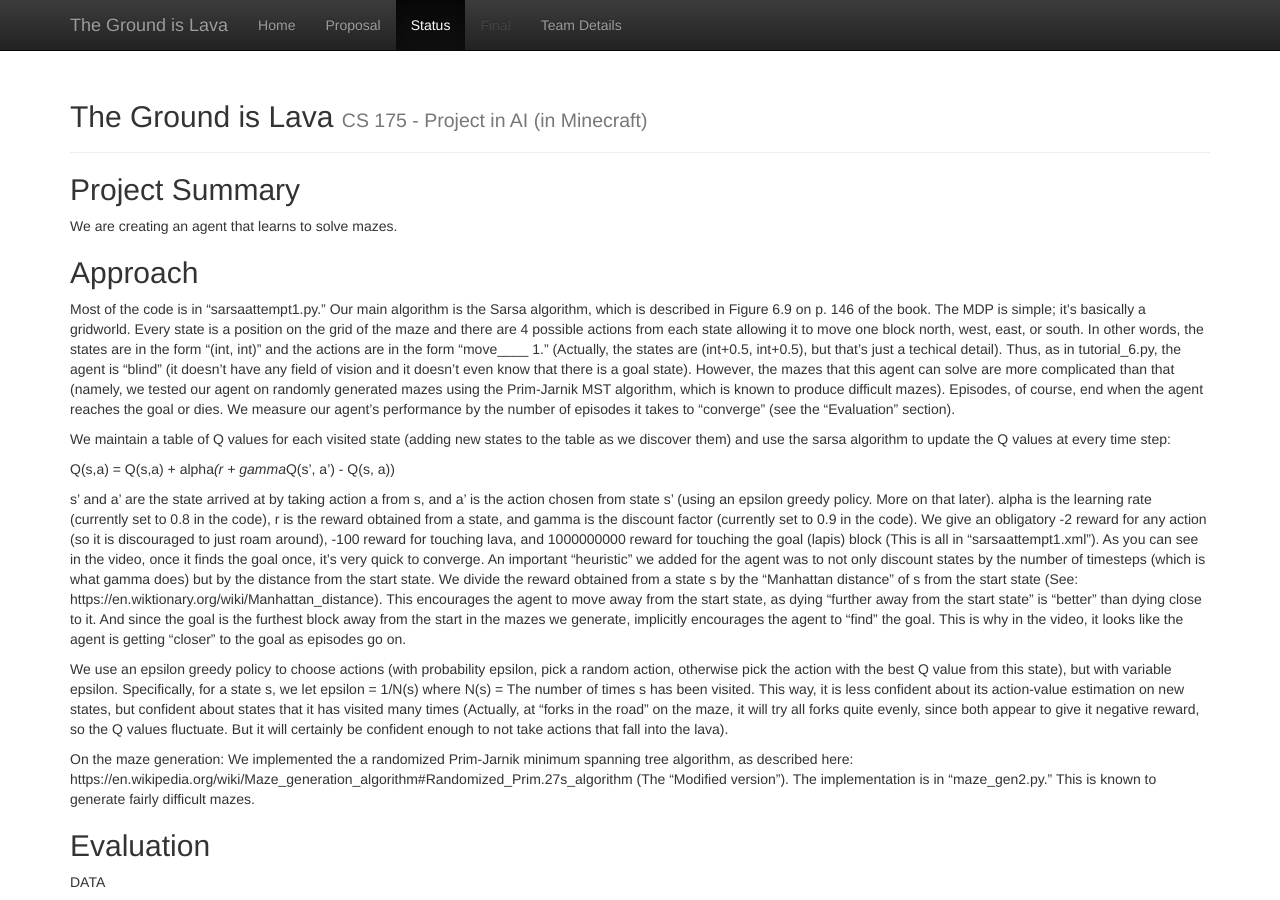
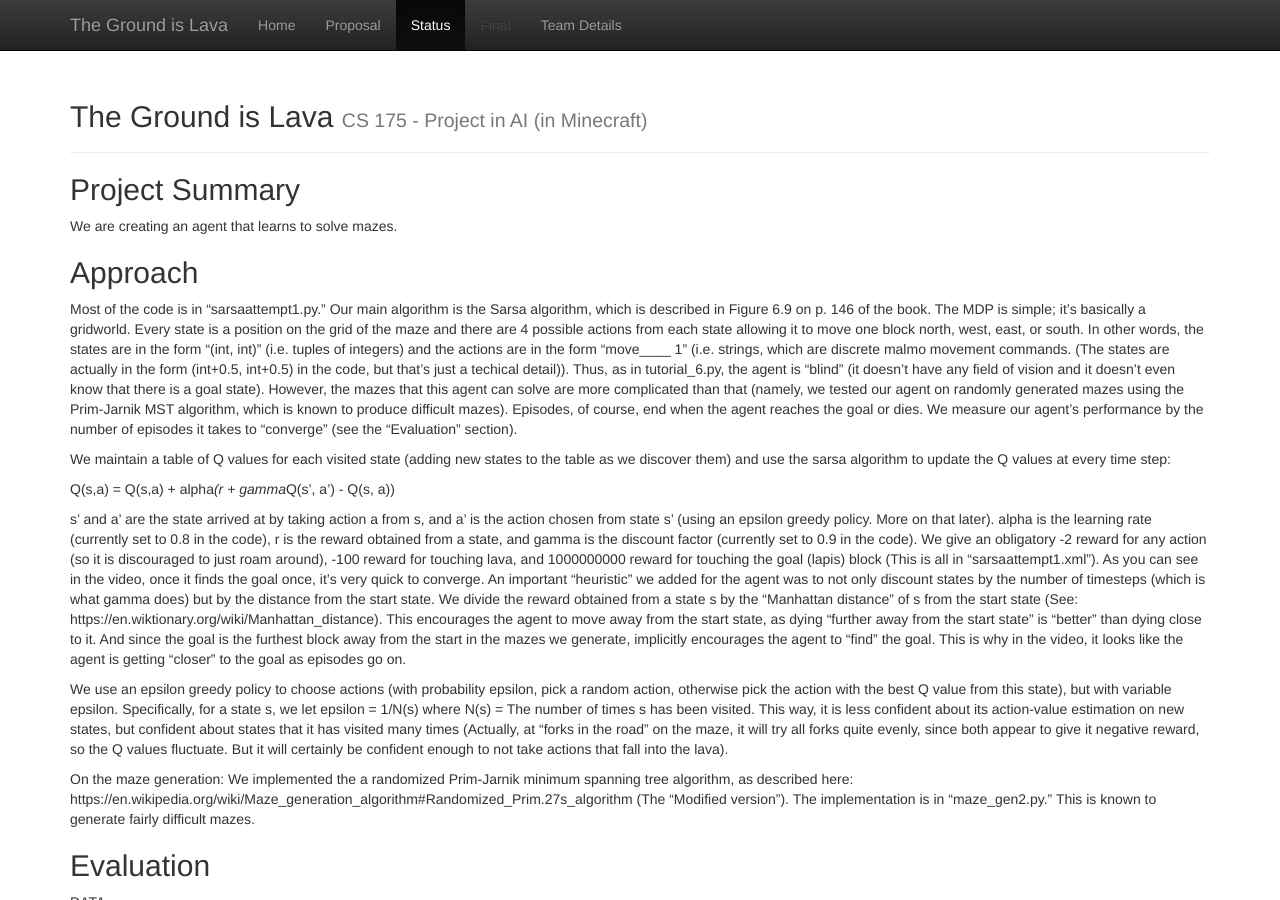
Before and after one commit to katmannn/The-Ground-is-Lava, a Jekyll site: the page built from docs/status.md, in a window 1280 px wide and 900 px high. Built offline with Jekyll 4.4.1, drawn with Linux system fonts in a browser that asks for light colours.

Commit message:
Update status.md

```diff
--- a/docs/status.md
+++ b/docs/status.md
@@ -6,7 +6,7 @@
 We are creating an agent that learns to solve mazes.
 
 ## Approach
-Most of the code is in "sarsaattempt1.py." Our main algorithm is the Sarsa algorithm, which is described in Figure 6.9 on p. 146 of the book. The MDP is simple; it's basically a gridworld. Every state is a position on the grid of the maze and there are 4 possible actions from each state allowing it to move one block north, west, east, or south. In other words, the states are in the form "(int, int)" and the actions are in the form "move____ 1." (Actually, the states are (int+0.5, int+0.5), but that's just a techical detail). Thus, as in tutorial_6.py, the agent is "blind" (it doesn't have any field of vision and it doesn't even know that there is a goal state). However, the mazes that this agent can solve are more complicated than that (namely, we tested our agent on randomly generated mazes using the Prim-Jarnik MST algorithm, which is known to produce difficult mazes). Episodes, of course, end when the agent reaches the goal or dies. We measure our agent's performance by the number of episodes it takes to "converge" (see the "Evaluation" section).
+Most of the code is in "sarsaattempt1.py." Our main algorithm is the Sarsa algorithm, which is described in Figure 6.9 on p. 146 of the book. The MDP is simple; it's basically a gridworld. Every state is a position on the grid of the maze and there are 4 possible actions from each state allowing it to move one block north, west, east, or south. In other words, the states are in the form "(int, int)" (i.e. tuples of integers) and the actions are in the form "move____ 1" (i.e. strings, which are discrete malmo movement commands. (The states are actually in the form (int+0.5, int+0.5) in the code, but that's just a techical detail)). Thus, as in tutorial_6.py, the agent is "blind" (it doesn't have any field of vision and it doesn't even know that there is a goal state). However, the mazes that this agent can solve are more complicated than that (namely, we tested our agent on randomly generated mazes using the Prim-Jarnik MST algorithm, which is known to produce difficult mazes). Episodes, of course, end when the agent reaches the goal or dies. We measure our agent's performance by the number of episodes it takes to "converge" (see the "Evaluation" section).
 
 We maintain a table of Q values for each visited state (adding new states to the table as we discover them) and use the sarsa algorithm to update the Q values at every time step:
 
```
